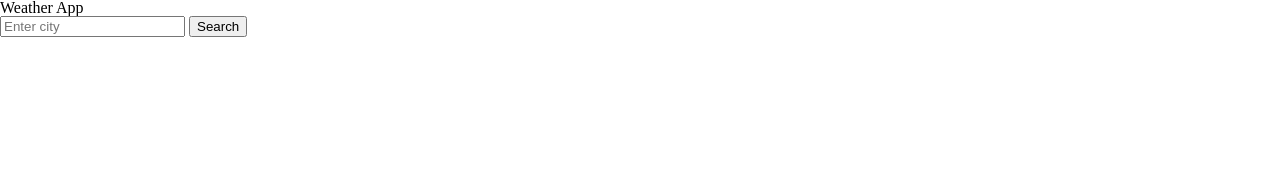
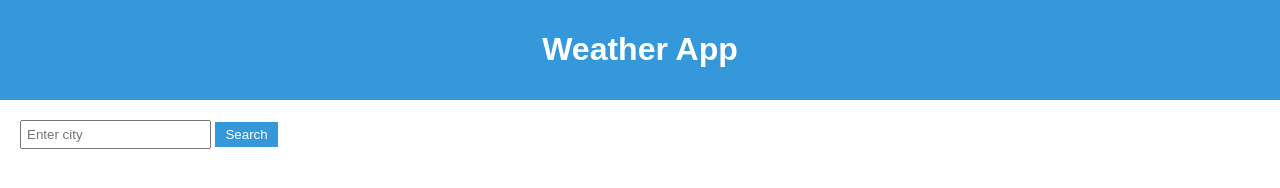
Before and after one commit to JoshRTheDeveloper/Weather-app, a plain HTML site: page index.html in a window 1280 px wide. Drawn offline with Linux system fonts and the light colour scheme; files that its build step writes are made by us from their sources.

Commit message:
CSS to known elements

```diff
--- a/assets/css/style.css
+++ b/assets/css/style.css
@@ -0,0 +1,37 @@
+body {
+	font-family: Arial, sans-serif;
+	margin: 0;
+}
+
+.header {
+	background-color: #3498db;
+	color: white;
+	padding: 10px;
+	text-align: center;
+}
+
+.container {
+	display: flex;
+	padding: 20px;
+}
+
+.search-container {
+	margin-right: 20px;
+}
+
+#cityInput {
+	padding: 5px;
+}
+
+
+button {
+	padding: 5px 10px;
+	background-color: #3498db;
+	color: white;
+	border: none;
+	cursor: pointer;
+}
+
+button:hover {
+	background-color: #2980b9;
+}
--- a/index.html
+++ b/index.html
@@ -3,7 +3,7 @@
 <head>
     <meta charset="UTF-8">
     <meta name="viewport" content="width=device-width, initial-scale=1.0">
-    <link rel="stylesheet" href="./assets/reset.css">
+    <link rel="stylesheet" href="./assets/css/style.css">
     <title>Weather App</title>
 </head>
 <body>
```
